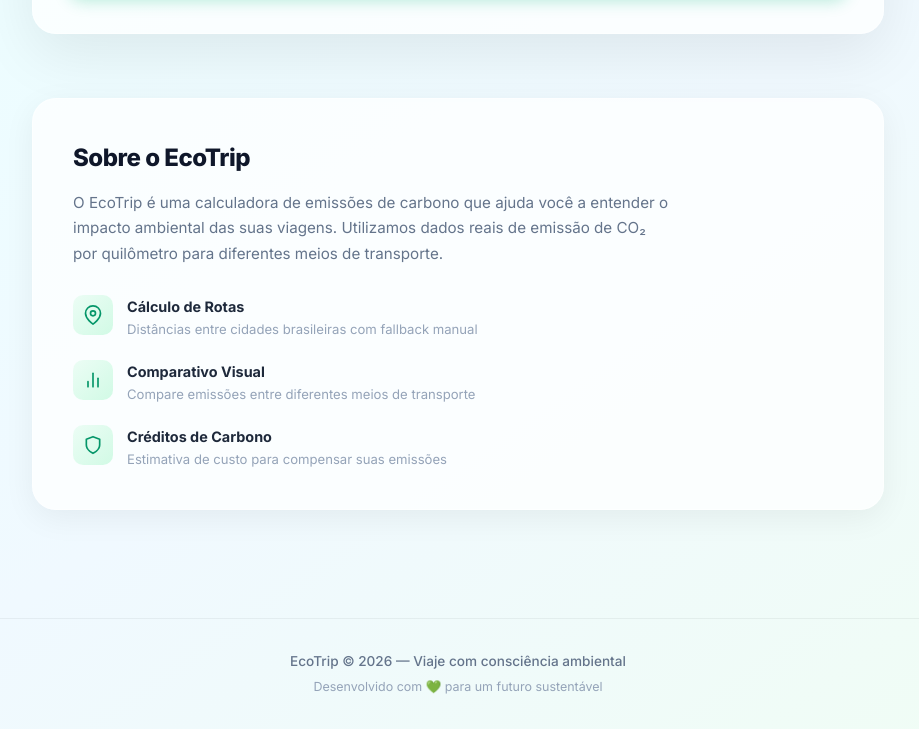
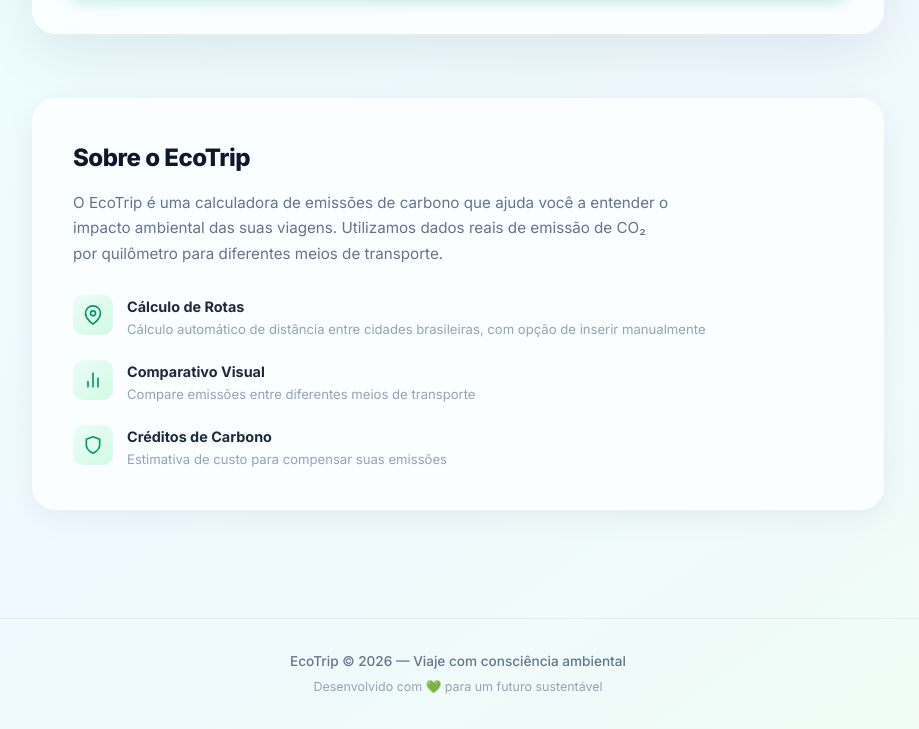
Before and after one commit to danieli-dutra/ecotrip-calculadora-co2, a website: page index.html in a window 1280 px wide. Shown: the part 892-1621 px from the top of the page, without its empty margins (182-1101 px from the left). Drawn offline with Linux system fonts and the light colour scheme.

Commit message:
Update description for distance calculation feature

```diff
--- a/index.html
+++ b/index.html
@@ -353,7 +353,7 @@
                         </div>
                         <div>
                             <h4>Cálculo de Rotas</h4>
-                            <p>Distâncias entre cidades brasileiras com fallback manual</p>
+                            <p>Cálculo automático de distância entre cidades brasileiras, com opção de inserir manualmente</p>
                         </div>
                     </div>
                     <div class="feature-item">
```
